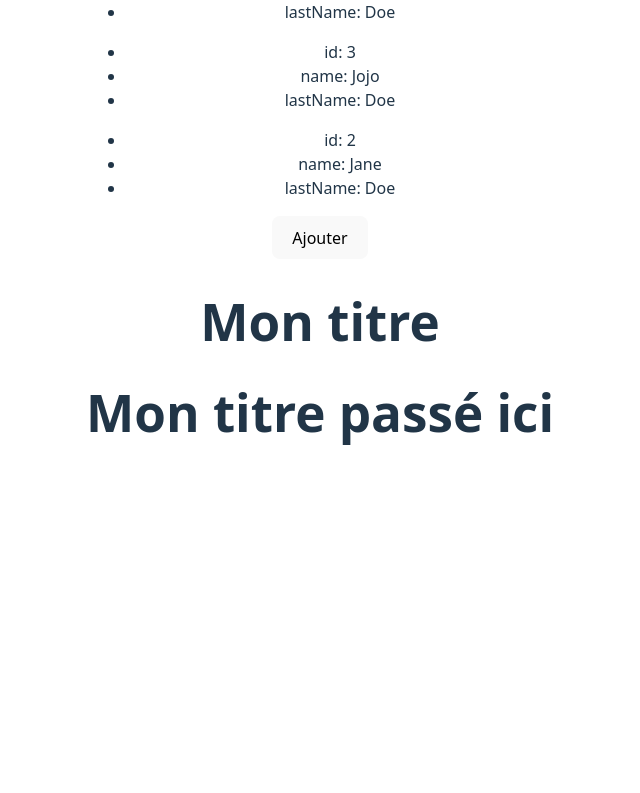
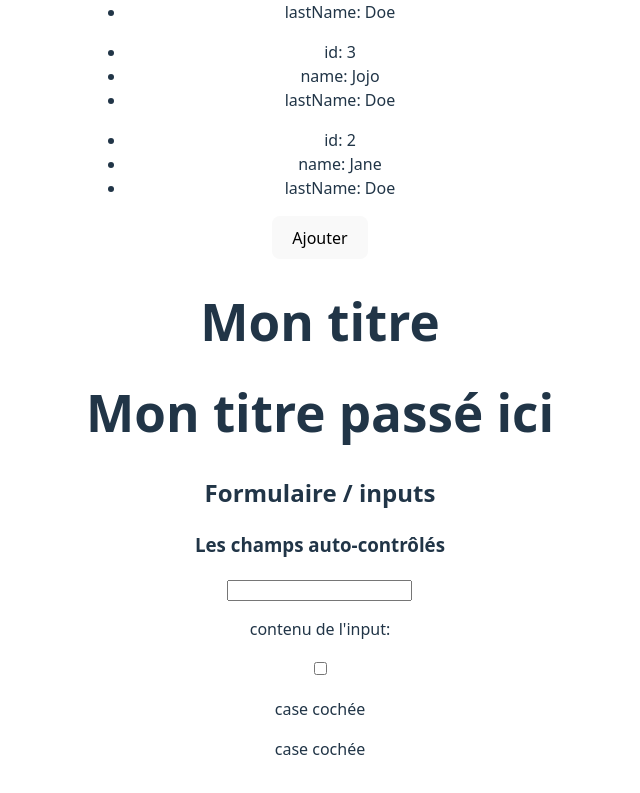
Before and after one commit to klabarreJehann/React_formation, a React (Vite) app: page / in a window 1280 px wide. Shown: the part 1778-2571 px from the top of the page, without its empty margins (320-960 px from the left). Before the commit the page ends 2285 px from the top, so only its background shows below. Built offline with nearby package versions, Linux system fonts and the light colour scheme.

Commit message:
ajout exemple champ uto-contrôlé + consigne exercice

```diff
--- a/src/App.jsx
+++ b/src/App.jsx
@@ -3,6 +3,7 @@ import ConditionalRender from "./components/ConditionalRender";
 import Count from "./components/Count";
 import DisplayList from "./components/DisplayList";
 import Event from "./components/Event";
+import Form from "./components/Form";
 import MyButton from "./components/MyButton";
 import SharingData from "./components/SharingData";
 
@@ -42,6 +43,9 @@ function App() {
 
       <h2>Partage de données entre composants</h2>
       <SharingData />
+
+      <h2>Formulaire / inputs</h2>
+      <Form />
     </>
   );
 }
--- /dev/null
+++ b/src/components/Form.jsx
@@ -0,0 +1,30 @@
+import { useState } from "react";
+
+function Form() {
+  const [inputValue, setInputValue] = useState("");
+
+  const [checkBoxValue, setCheckBoxValue] = useState(true);
+
+  const handleInputChange = (e) => {
+    setInputValue(e.target.value);
+    // On peut déclencher des actions (requêtes vers un serveur backend, trie de données côté front ....)
+  };
+
+  return (
+    <div>
+      <h3>Les champs auto-contrôlés</h3>
+      <input type="text" onChange={handleInputChange} value={inputValue} />
+      <p>contenu de l'input: {inputValue}</p>
+
+      <input
+        type="checkbox"
+        value={checkBoxValue}
+        onChange={(e) => setCheckBoxValue(e.target.checked)}
+      />
+      <p>{checkBoxValue ? "case cochée" : "case non-cochée"}</p>
+      <p>{checkBoxValue && "case cochée"}</p>
+    </div>
+  );
+}
+
+export default Form;
```
Also changed, not shown: src/components/Exercice.jsx (added, +29 -0 lines).
